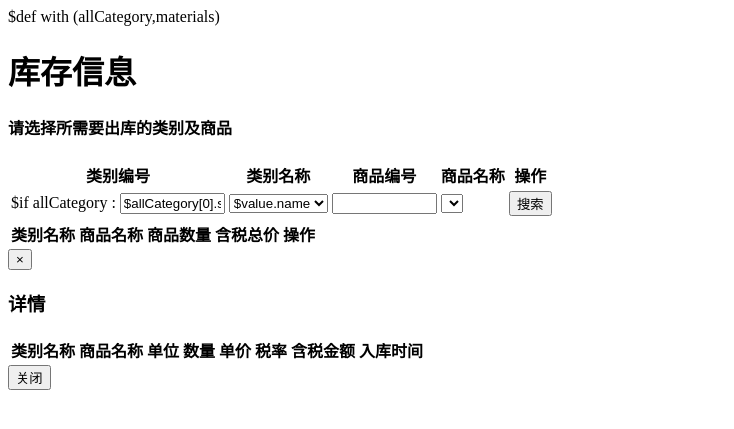
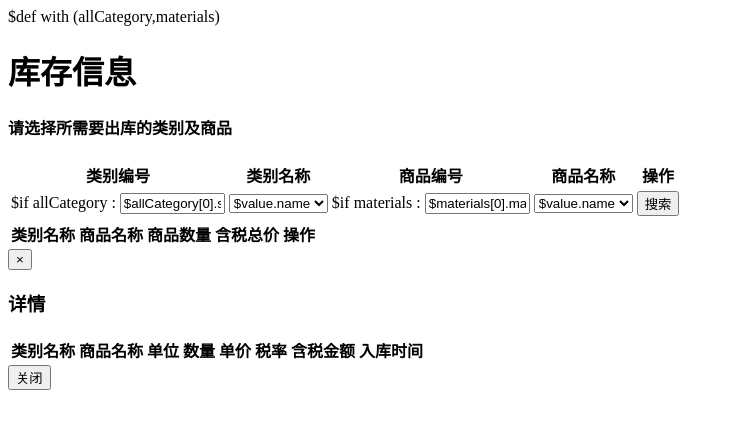
Before and after one commit to xuhuimin-9/kh_erp, a Python web app: template templates/storageInfo.html in a window 1280 px wide. Shown: the top 429 px of the page, without its empty margins (0-734 px from the left). Run offline with Jinja, Linux system fonts and the light colour scheme; the template is opened without the code that fills it, so the values that code supplies are empty.

Commit message:
库存模块恢复第一个类别的商品信息展示

```diff
--- a/templates/storageInfo.html
+++ b/templates/storageInfo.html
@@ -6,7 +6,6 @@ $def with (allCategory,materials)
 		<h1> 库存信息 </h1>
 	</div>
 
-	<div class="container">
 	<div class="row">
 		<div >
 			<div>
@@ -32,9 +31,17 @@ $def with (allCategory,materials)
 									<option>$value.name</option>
 							</select></td>
 
-								<td><input id="materialId" type="text" size="10" name="material_id" readonly="readonly" value=""></td>
+							<td>
+								$if materials :
+									<input id="materialId" type="text" size="10" name="material_id" readonly="readonly" value=$materials[0].material_id>
+							</td>
 							<td><select id="materialName" length="10px">
+								$for value in materials:
+									<option>$value.name</option>
 							</select></td>
+							<!-- <td><input id="materialId" type="text" size="10" name="material_id" readonly="readonly" value=""></td> -->
+							<!-- <td><select id="materialName" value=""> -->
+							<!-- </select></td> -->
 
 							<td><button id="search" type="button" class="btn btn-primary">搜索</button></td>
 						</tr>
@@ -56,7 +63,6 @@ $def with (allCategory,materials)
 					<tbody id="storageTable">
 					</tbody>
 				</table>
-				</div>
 			</div>
 		</div>
 	</div>
```
Lines whose indentation alone changed are shown as unchanged.
